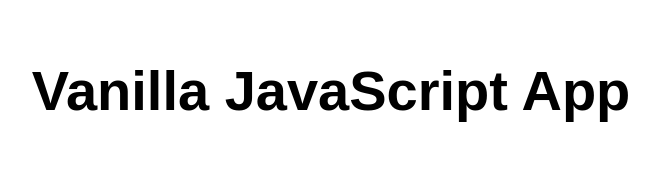
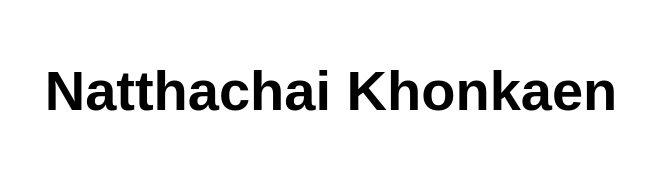
Before and after one commit to NatthachaiKhonkaen/MaxNatthachai, a website: page src/index.html in a window 1280 px wide. Shown: the whole page, without its empty margins (309-968 px from the left). Drawn offline with Linux system fonts and the light colour scheme.

Commit message:
Update index.html

```diff
--- a/src/index.html
+++ b/src/index.html
@@ -10,7 +10,7 @@
 
 <body>
   <main>
-    <h1>Vanilla JavaScript App</h1>
+    <h1>Natthachai Khonkaen</h1>
   </main>
 </body>
 
```
